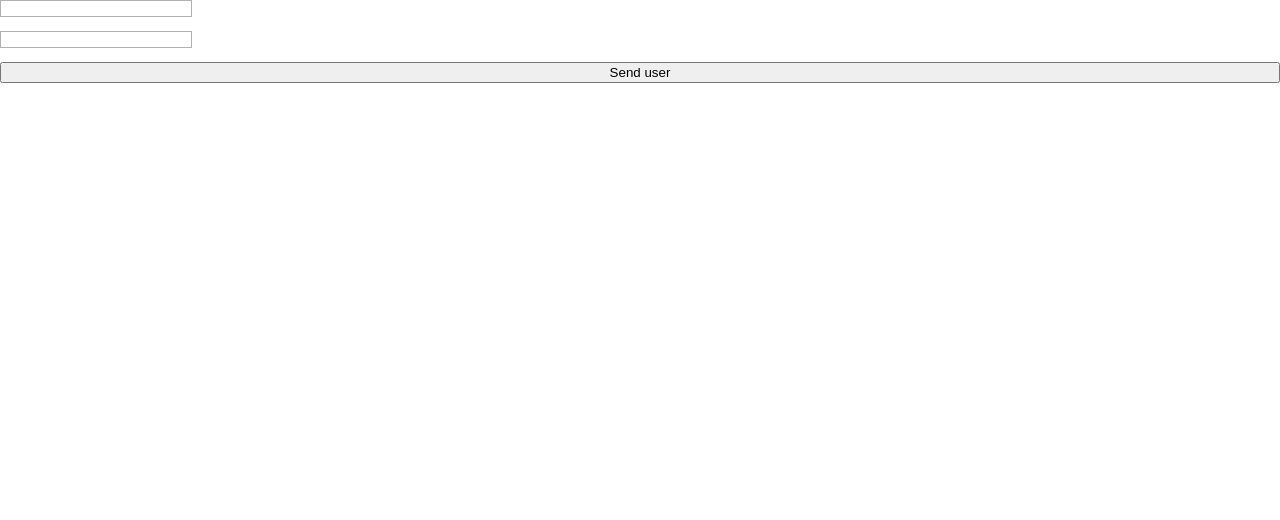
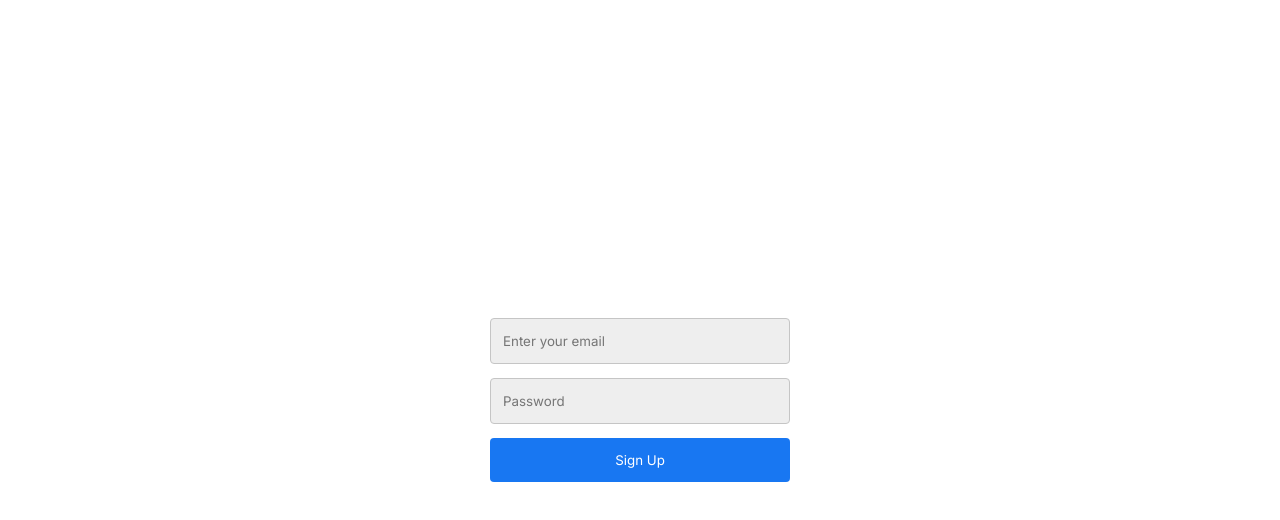
Before and after one commit to filippovskii09/instagram-copy, a React (Vite) app: page / in a window 1280 px wide. Shown: the top 520 px of the page. Built offline with nearby package versions, Linux system fonts and the light colour scheme.

Commit message:
add shared components to sign up page

```diff
--- a/src/App.jsx
+++ b/src/App.jsx
@@ -2,9 +2,9 @@ import SignUpComponent from "./components/SignUpComponent/SignUpComponent";
 
 const App = () => {
   return (
-    <>
+    <div className="wrapper">
       <SignUpComponent />
-    </>
+    </div>
   );
 };
 
--- a/src/components/SignUpComponent/SignUpComponent.jsx
+++ b/src/components/SignUpComponent/SignUpComponent.jsx
@@ -1,7 +1,7 @@
 import { useContext, useState } from "react";
 import styles from "./SignUpComponent.module.scss";
 import { AuthContext } from "../../common/context/AuthContext";
-
+import MainButton from "../shared/MainButton/MainButton";
 const SignUpComponent = () => {
   const [user, setUser] = useState({
     email: "",
@@ -28,15 +28,19 @@ const SignUpComponent = () => {
         <input
           type="email"
           name="email"
+          className="mainInput"
+          placeholder="Enter your email"
           onChange={(e) => setUser({ ...user, email: e.target.value })}
         />
         <input
           type="password"
           name="password"
+          className="mainInput"
+          placeholder="Password"
           onChange={(e) => setUser({ ...user, password: e.target.value })}
         />
       </div>
-      <button type="submit">{error ? error : "Send user"}</button>
+      <MainButton text={error ? error : "Sign Up"} />
     </form>
   );
 };
--- a/src/components/SignUpComponent/SignUpComponent.module.scss
+++ b/src/components/SignUpComponent/SignUpComponent.module.scss
@@ -2,6 +2,7 @@
   display: flex;
   flex-direction: column;
   row-gap: 14px;
+  min-width: 300px;
 }
 .wrapper {
   display: flex;
--- a/src/components/shared/MainButton/MainButton.module.scss
+++ b/src/components/shared/MainButton/MainButton.module.scss
@@ -1,8 +1,7 @@
 .mainButton {
   max-width: 320px;
   width: 100%;
-  padding: 7px;
-  font-size: 20px;
+  padding: 14px;
   text-align: center;
   background-color: #1877f2;
   border-radius: 4px;
@@ -16,4 +15,7 @@
   &:disabled {
     background-color: #6ea8f4;
   }
+  &:focus {
+    outline: 2px solid black;
+  }
 }
--- a/src/main.scss
+++ b/src/main.scss
@@ -1,7 +1,10 @@
 // тут по можливості нічого не змінюємо
 
 @import "./scss/common.scss";
-
+@import "./scss/fonts.scss";
+* {
+  box-sizing: border-box;
+}
 body div,
 dl,
 dt,
@@ -81,3 +84,18 @@ abbr,
 acronym {
   border: 0;
 }
+button {
+  border: none;
+  cursor: pointer;
+  background: transparent;
+}
+#root {
+  height: 100%;
+}
+.wrapper {
+  width: 100%;
+  height: 100%;
+  display: flex;
+  align-items: center;
+  justify-content: center;
+}
--- a/src/scss/common.scss
+++ b/src/scss/common.scss
@@ -1,11 +1,9 @@
 // якщо селектор юзається більше чим 2 рази виносимо у цей файл )))
 .mainInput {
-  max-width: 294px;
   width: 100%;
-  padding: 13.6px 12.2px;
+  padding: 14px 12px;
   border-radius: 4px;
-  background-color: #c5c5c5;
-  text-align: center;
-  font-size: 10px;
+  background-color: #eeeeee;
   color: black;
+  border: 1px solid #c5c5c5;
 }
```
